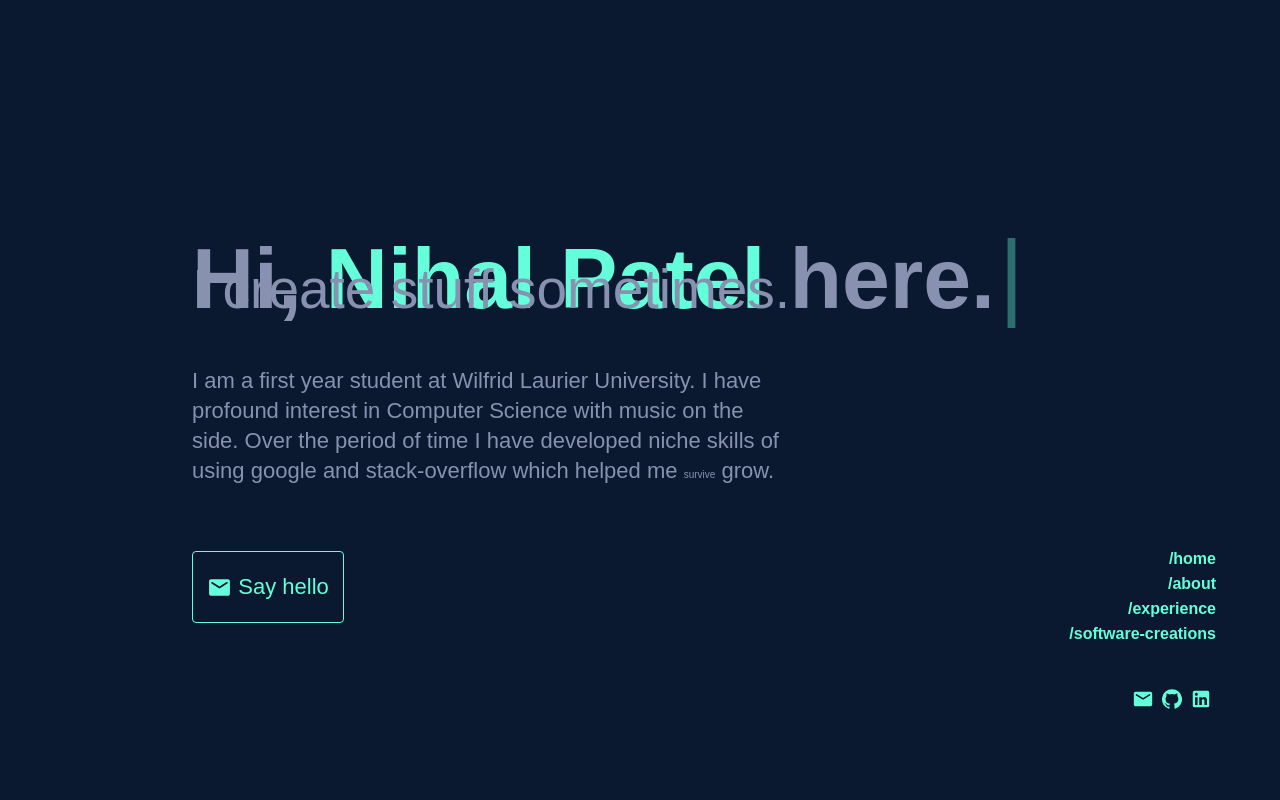
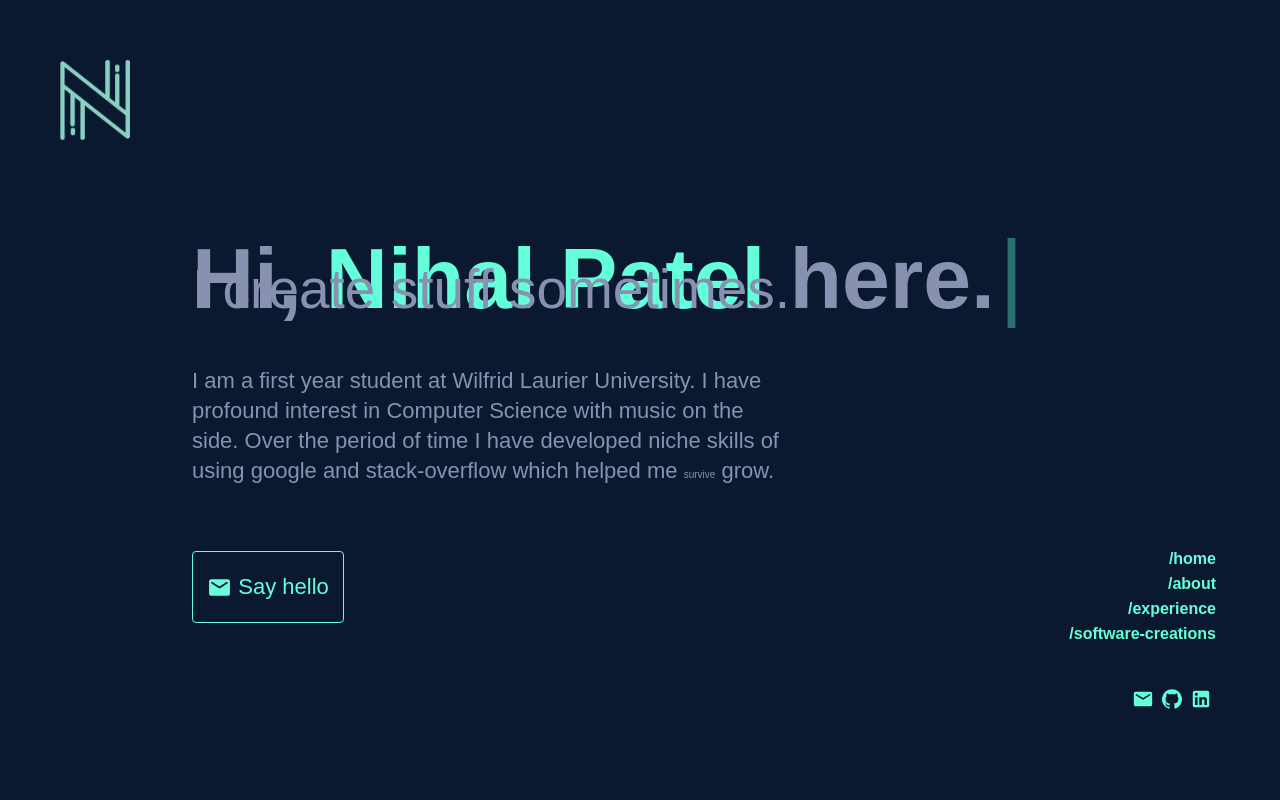
Before and after one commit to Nihal-P/reactapp, a JavaScript app: page / in a window 1280 px wide. Shown: the top 800 px of the page. Built offline with nearby package versions, Linux system fonts and the light colour scheme; the HTML template or start-up script is replaced by a standard one; a web font is replaced by a local one.

Commit message:
inserted a new side logo component

```diff
--- a/src/App.js
+++ b/src/App.js
@@ -2,9 +2,11 @@ import './App.css';
 import Intro from './Intro'
 import Sidebar from './Sidebar';
 import About from './About';
+import Logo from './Logo';
 function App() {
   return (
     <div className="App">
+      <Logo></Logo>
       <div id="content">
         <Intro/>
         <About/>
```
